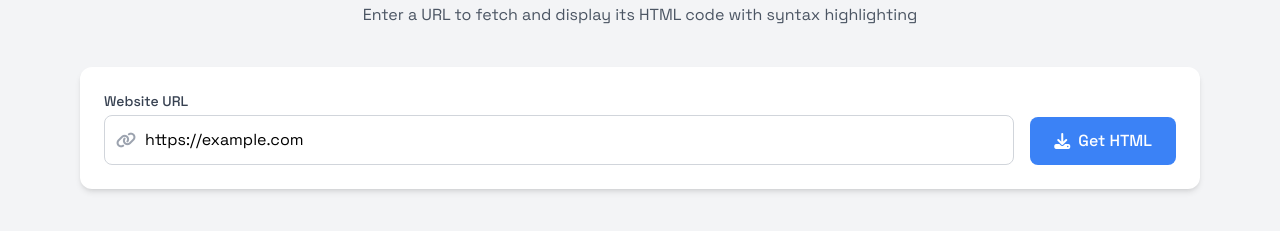
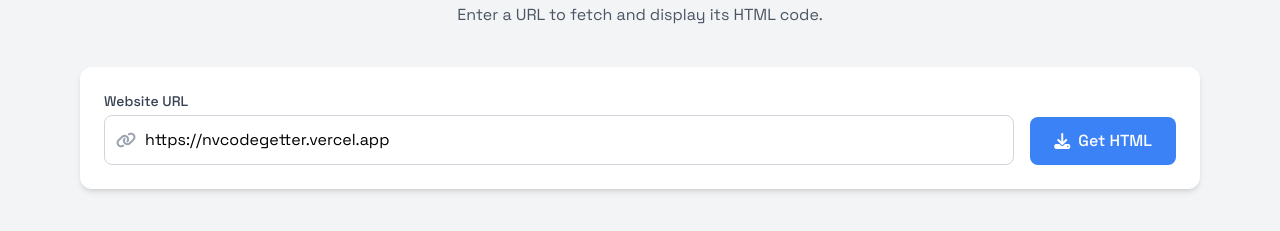
Before and after one commit to ShinWolf-Subject/codegetter, a website: page public/index.html in a window 1280 px wide. Shown: the part 77-308 px from the top of the page. Drawn offline with nearby package versions, Linux system fonts and the light colour scheme.

Commit message:
Update ibdex.html

```diff
--- a/public/index.html
+++ b/public/index.html
@@ -34,7 +34,7 @@
             <h1 class="text-3xl md:text-4xl font-bold text-gray-800 mb-2">
                 <i class="fas fa-code text-blue-500 mr-2"></i>HTML Code Getter
             </h1>
-            <p class="text-gray-600">Enter a URL to fetch and display its HTML code with syntax highlighting</p>
+            <p class="text-gray-600">Enter a URL to fetch and display its HTML code.</p>
         </header>
 
         <div class="bg-white rounded-xl shadow-md p-6 mb-8">
@@ -47,7 +47,7 @@
                         <div class="absolute inset-y-0 left-0 pl-3 flex items-center pointer-events-none">
                             <i class="fas fa-link text-gray-400"></i>
                         </div>
-                        <input type="text" id="url-input" placeholder="https://example.com" class="block w-full pl-10 pr-3 py-3 border border-gray-300 rounded-lg focus:ring-2 focus:ring-blue-500 focus:border-blue-500" value="https://example.com">
+                        <input type="text" id="url-input" placeholder="https://nvcodegetter.vercel.app" class="block w-full pl-10 pr-3 py-3 border border-gray-300 rounded-lg focus:ring-2 focus:ring-blue-500 focus:border-blue-500" value="https://nvcodegetter.vercel.app">
                     </div>
                 </div>
                 <div class="flex items-end">
```
